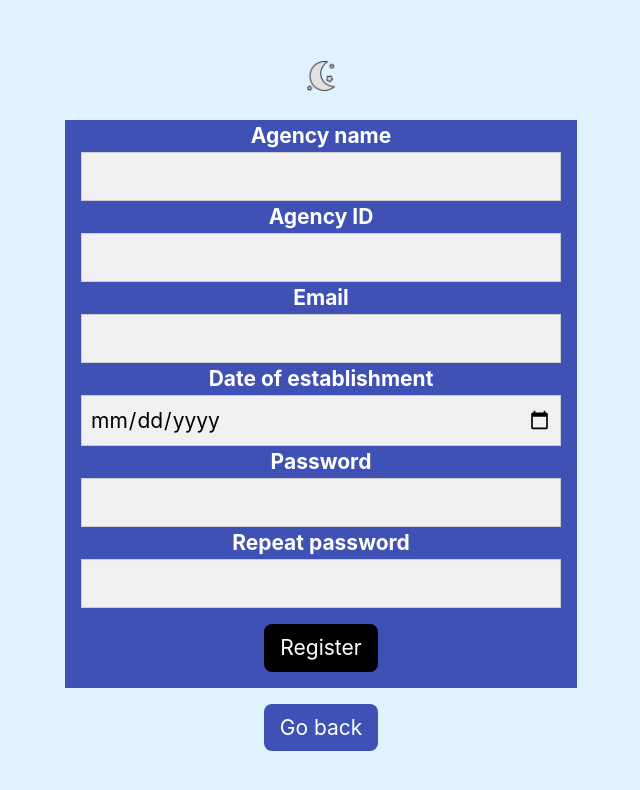
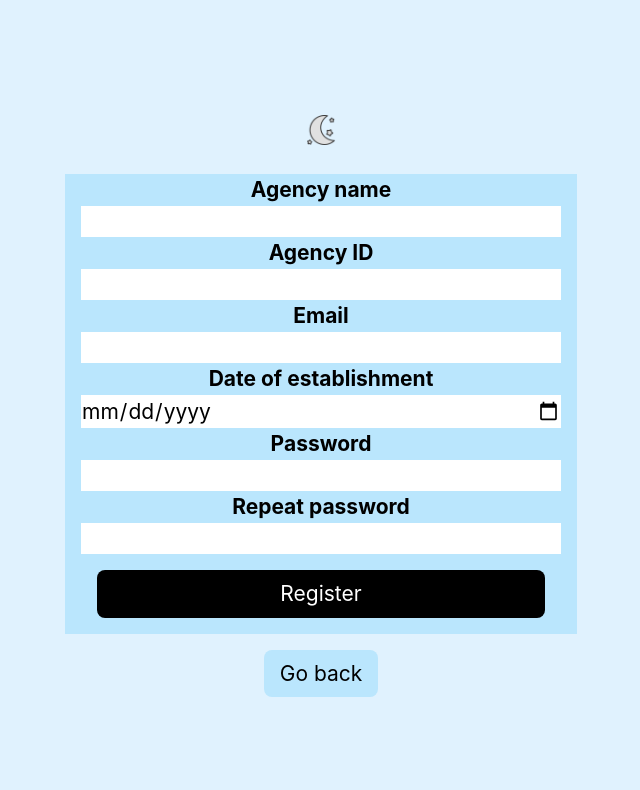
Before and after one commit to OptxPrime/trippy, a React (Create React App) app: page /register/agency in a window 1280 px wide. Shown: the top 790 px of the page, without its empty margins (319-959 px from the left). Built offline with nearby package versions, Linux system fonts and the light colour scheme; no server answers.

Commit message:
registration flow init

```diff
--- a/src/hooks/useToken.js
+++ b/src/hooks/useToken.js
@@ -11,9 +11,8 @@ export default function useToken() {
 
   const [token, setToken] = useState(getToken());
 
-  const saveToken = userToken => {
-    console.log('spasavam');
-    localStorage.setItem('putovanja-token', JSON.stringify(userToken));
+  const saveToken = (userType,userToken) => {
+    localStorage.setItem('putovanja-token', JSON.stringify(`${userType}#${userToken}`));
     setToken(userToken.token);
   };
 
--- a/src/pages/about-us/about-us.jsx
+++ b/src/pages/about-us/about-us.jsx
@@ -45,7 +45,6 @@ export const AboutUs = () => {
                 className="w3-table w3-border w3-table-responsive"
             >
                 <tbody>
-                    {/*m-2 bg-sky-300 dark:bg-sky-700 rounded-lg px-3 py-2 font-medium hover:bg-sky-700 dark:hover:bg-sky-300 hover:text-white dark:hover:text-black*/}
                     <tr className="bg-sky-200 dark:bg-sky-600 hover:bg-sky-700 dark:hover:bg-sky-300 hover:text-white dark:text-white dark:hover:text-black">
                         <th className="bg-sky-300 dark:bg-sky-700">Name</th>
                         <td>Dynamic Web Systems</td>
--- a/src/pages/login/traveler.css
+++ b/src/pages/login/login.css
@@ -1,4 +1,6 @@
 .form-container{
     display: flex;
     flex-direction: column;
+    width: 40%;
+    min-width: 360px;
 }
--- a/src/pages/register/agency.jsx
+++ b/src/pages/register/agency.jsx
@@ -1,36 +1,99 @@
 import {useNavigate} from "react-router-dom";
+import axios from "axios";
+import {ErrorMessage, Field, Form, Formik} from "formik";
+import {useState} from "react";
 
 export const RegisterAgency = () => {
 
+    const [error, setError] = useState('');
     const navigate = useNavigate();
 
     return (
         <>
-        <form style={{width:"40%"}} className="w3-container w3-indigo" action={`${process.env.REACT_APP_API_URL}/register/agency`} method="POST">
-            <label className="w3-text-white"><b>Agency name</b></label>
-            <input className="w3-input w3-border w3-light-grey" name="agency_name" type="text"/>
+            <Formik
+                initialValues={
+                    {
+                        agency_name: '',
+                        agency_id: '',
+                        email: '',
+                        establishment_date: '',
+                        password: '',
+                        repeated_password: ''
+                    }
+                }
+                validate={values => {
+                    const errors = {};
+                    if (!values.email) {
+                        errors.email = 'Required';
+                    } else if (
+                        !/^[A-Z0-9._%+-]+@[A-Z0-9.-]+\.[A-Z]{2,}$/i.test(values.email)
+                    ) {
+                        errors.email = 'Invalid email address';
+                    }
+                    if (!values.password) {
+                        errors.password = 'Required';
+                    } else if (values.password !== values.repeated_password) {
+                        errors.repeated_password = "Passwords must match"
+                    }
+                    if (!values.establishment_date) {
+                        errors.establishment_date = "Required";
+                    }
+                    return errors;
+                }}
+                onSubmit={(values, {setSubmitting}) => {
+                    axios.post(`${process.env.REACT_APP_API_URL}/register/agency`,
+                        {
+                            values
+                        })
+                        .then((response) => {
+                            console.log(response.data);
+                            alert("Registration successful!");
+                            navigate('/login');
+                        })
+                        .catch((error) => {
+                            setError(error)
+                        })
+                        .finally(() => {
+                            setSubmitting(false);
+                        });
+                }}
+            >
+                {({isSubmitting}) => (
+                    <Form className="form-container w3-container bg-sky-200 dark:bg-sky-600">
+                        <label className="text-black dark:text-white"><b>Agency name</b></label>
+                        <Field className="text-black" type="text" name="agency_name"/>
 
-            <label className="w3-text-white"><b>Agency ID</b></label>
-            <input className="w3-input w3-border w3-light-grey" name="agency_id" type="text"/>
+                        <label className="text-black dark:text-white"><b>Agency ID</b></label>
+                        <Field className="text-black" type="text" name="agency_id"/>
 
-            <label className="w3-text-white"><b>Email</b></label>
-            <input className="w3-input w3-border w3-light-grey" name="email" type="email"/>
+                        <label className="text-black dark:text-white"><b>Email</b></label>
+                        <Field className="text-black" type="email" name="email"/>
+                        <ErrorMessage className="text-red-700" name="email" component="div"/>
 
-            <label className="w3-text-white"><b>Date of establishment</b></label>
-            <input className="w3-input w3-border w3-light-grey" name="establishment_date" type="date"/>
+                        <label className="text-black dark:text-white"><b>Date of establishment</b></label>
+                        <Field className="text-black" type="date" name="establishment_date"/>
+                        <ErrorMessage className="text-red-700" name="establishment_date" component="div"/>
 
-            <label className="w3-text-white"><b>Password</b></label>
-            <input className="w3-input w3-border w3-light-grey" name="password" type="password"/>
+                        <label className="text-black dark:text-white"><b>Password</b></label>
+                        <Field className="text-black" type="password" name="password"/>
+                        <ErrorMessage className="text-red-700" name="password" component="div"/>
 
-            <label className="w3-text-white"><b>Repeat password</b></label>
-            <input className="w3-input w3-border w3-light-grey" name="repeated_password" type="password"/>
+                        <label className="text-black dark:text-white"><b>Repeat password</b></label>
+                        <Field className="text-black" type="password" name="repeated_password"/>
+                        <ErrorMessage className="text-red-700" name="repeated_password" component="div"/>
 
-            <button className="w3-btn w3-round-large w3-margin w3-black">Register</button>
-        </form>
+                        <button type="submit" className="w3-btn w3-round-large w3-margin w3-black"
+                                disabled={isSubmitting}>
+                            Register
+                        </button>
+                    </Form>
+                )}
+            </Formik>
 
+            {error ? <p className="text-red-700 m-1"> Error </p> : null}
             <button
-            className="w3-btn w3-round-large w3-margin w3-indigo"
-            onClick={()=>navigate(-1)}
+                className="w3-btn w3-round-large w3-margin bg-sky-200 dark:bg-sky-600"
+                onClick={() => navigate(-1)}
             >
                 Go back
             </button>
--- a/src/pages/register/traveler.jsx
+++ b/src/pages/register/traveler.jsx
@@ -1,36 +1,95 @@
 import {useNavigate} from "react-router-dom";
+import axios from "axios";
+import {ErrorMessage, Field, Form, Formik} from "formik";
+import {useState} from "react";
 
 export const RegisterTraveler = () => {
 
-    const navigate = useNavigate()
+    const [error, setError] = useState('');
+    const navigate = useNavigate();
 
     return (
         <>
-        <form style={{width:"40%"}} className="w3-container w3-indigo" action={`${process.env.REACT_APP_API_URL}/register/traveler`} method="POST">
-            <label className="w3-text-white"><b>First name</b></label>
-            <input className="w3-input w3-border w3-light-grey" name="first_name" type="text"/>
+            <Formik
+                initialValues={
+                    {
+                        first_name: '',
+                        last_name: '',
+                        username: '',
+                        email: '',
+                        password: '',
+                        repeated_password: ''
+                    }
+                }
+                validate={values => {
+                    const errors = {};
+                    if (!values.email) {
+                        errors.email = 'Required';
+                    } else if (
+                        !/^[A-Z0-9._%+-]+@[A-Z0-9.-]+\.[A-Z]{2,}$/i.test(values.email)
+                    ) {
+                        errors.email = 'Invalid email address';
+                    }
+                    if (!values.password) {
+                        errors.password = 'Required';
+                    } else if (values.password !== values.repeated_password) {
+                        errors.repeated_password = "Passwords must match"
+                    }
+                    return errors;
+                }}
+                onSubmit={(values, {setSubmitting}) => {
+                    axios.post(`${process.env.REACT_APP_API_URL}/register/traveler`,
+                        {
+                            values
+                        })
+                        .then((response) => {
+                            console.log(response.data);
+                            alert("Registration successful!");
+                            navigate('/login');
+                        })
+                        .catch((error) => {
+                            setError(error)
+                        })
+                        .finally(() => {
+                            setSubmitting(false);
+                        });
+                }}
+            >
+                {({isSubmitting}) => (
+                    <Form className="form-container w3-container bg-sky-200 dark:bg-sky-600">
+                        <label className="text-black dark:text-white"><b>First name</b></label>
+                        <Field className="text-black" type="text" name="first_name"/>
 
-            <label className="w3-text-white"><b>Last name</b></label>
-            <input className="w3-input w3-border w3-light-grey" name="last_name" type="text"/>
+                        <label className="text-black dark:text-white"><b>Last name</b></label>
+                        <Field className="text-black" type="text" name="last_name"/>
 
-            <label className="w3-text-white"><b> Username</b></label>
-            <input className="w3-input w3-border w3-light-grey" name="username" type="text"/>
+                        <label className="text-black dark:text-white"><b> Username</b></label>
+                        <Field className="text-black" type="text" name="username"/>
 
-            <label className="w3-text-white"><b>Email</b></label>
-            <input className="w3-input w3-border w3-light-grey" name="email" type="email"/>
+                        <label className="text-black dark:text-white"><b>Email</b></label>
+                        <Field className="text-black" type="email" name="email"/>
+                        <ErrorMessage className="text-red-700" name="email" component="div"/>
 
-            <label className="w3-text-white"><b>Password</b></label>
-            <input className="w3-input w3-border w3-light-grey" name="password" type="password"/>
+                        <label className="text-black dark:text-white"><b>Password</b></label>
+                        <Field className="text-black" type="password" name="password"/>
+                        <ErrorMessage className="text-red-700" name="password" component="div"/>
 
-            <label className="w3-text-white"><b>Repeat password</b></label>
-            <input className="w3-input w3-border w3-light-grey" name="repeated_password" type="password"/>
+                        <label className="text-black dark:text-white"><b>Repeat password</b></label>
+                        <Field className="text-black" type="password" name="repeated_password"/>
+                        <ErrorMessage className="text-red-700" name="repeated_password" component="div"/>
 
-            <button className="w3-btn w3-round-large w3-margin w3-black">Register</button>
-        </form>
+                        <button type="submit" className="w3-btn w3-round-large w3-margin w3-black"
+                                disabled={isSubmitting}>
+                            Register
+                        </button>
+                    </Form>
+                )}
+            </Formik>
 
+            {error ? <p className="text-red-700 m-1"> Error </p> : null}
             <button
-            className="w3-btn w3-round-large w3-margin w3-indigo"
-            onClick={()=>navigate(-1)}
+                className="w3-btn w3-round-large w3-margin bg-sky-200 dark:bg-sky-600"
+                onClick={() => navigate(-1)}
             >
                 Go back
             </button>
```
Also changed, not shown: src/pages/login/agency.jsx (+57 -6 lines), src/pages/login/traveler.jsx (+4 -5 lines). Lines whose indentation alone changed are shown as unchanged.
